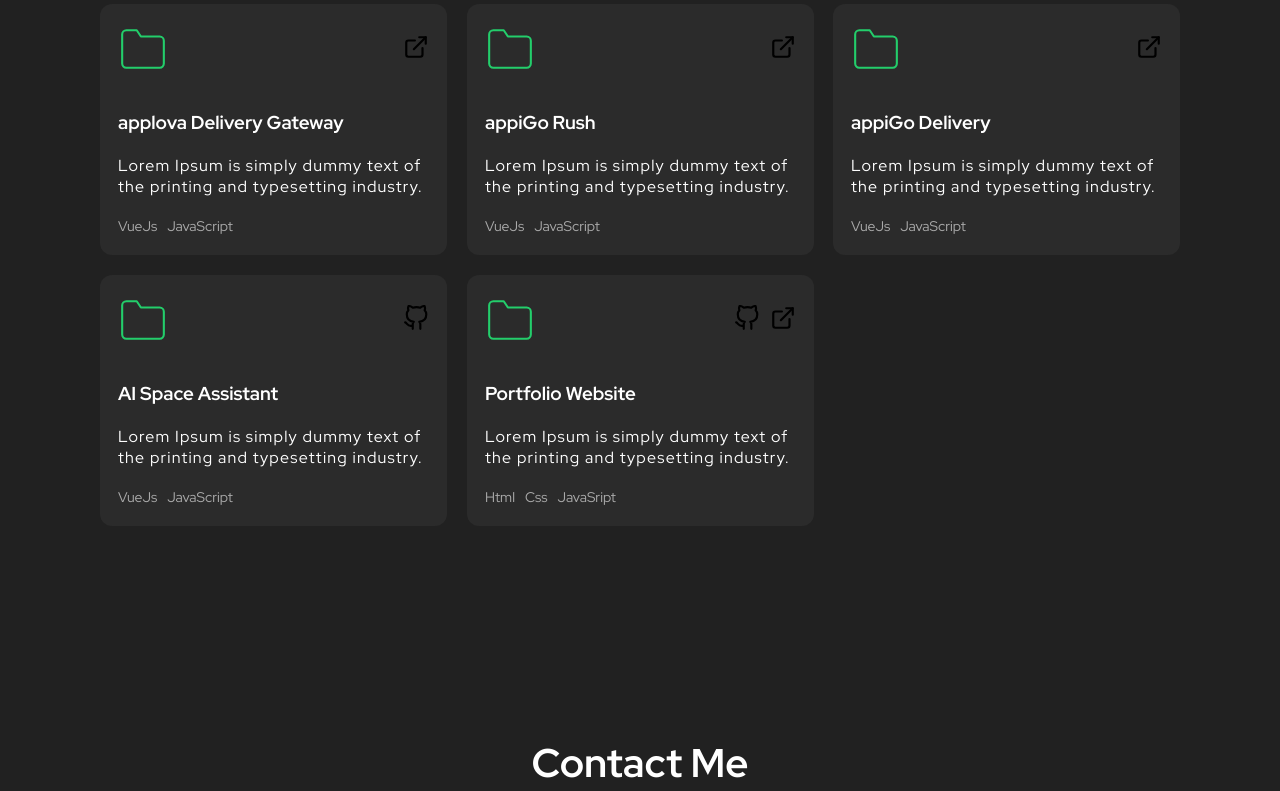
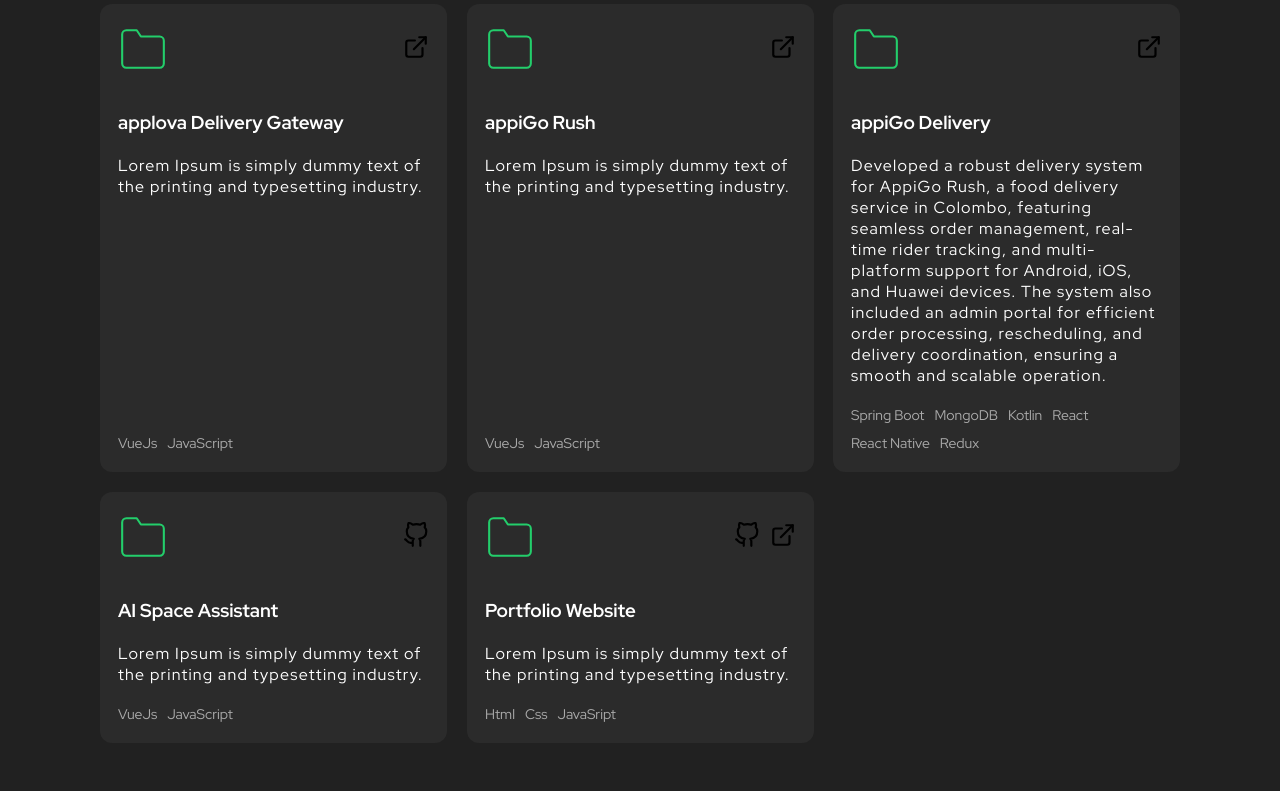
Before and after one commit to adibahsan/adibahsan.github.io, a React (Create React App) app: page / in a window 1280 px wide. Shown: the part 2000-2791 px from the top of the page. Built offline with nearby package versions, Linux system fonts and the light colour scheme.

Commit message:
tech-stack updated for appiGo delivery

```diff
--- a/src/components/Portfolio/projectData.ts
+++ b/src/components/Portfolio/projectData.ts
@@ -44,10 +44,10 @@
     },
     {
         title: "appiGo Delivery",
-        description: "Lorem Ipsum is simply dummy text of the printing and typesetting industry.",
+        description: "Developed a robust delivery system for AppiGo Rush, a food delivery service in Colombo, featuring seamless order management, real-time rider tracking, and multi-platform support for Android, iOS, and Huawei devices. The system also included an admin portal for efficient order processing, rescheduling, and delivery coordination, ensuring a smooth and scalable operation.",
         githubLink: null,
         externalLink: "https://play.google.com/store/apps/details?id=com.aggregatorapp&hl=en&gl=US",
-        techList: ["VueJs", "JavaScript"]
+        techList: ["Spring Boot", "MongoDB", "Kotlin", "React", "React Native", "Redux"]
     },
     {
         title: "AI Space Assistant",
```
